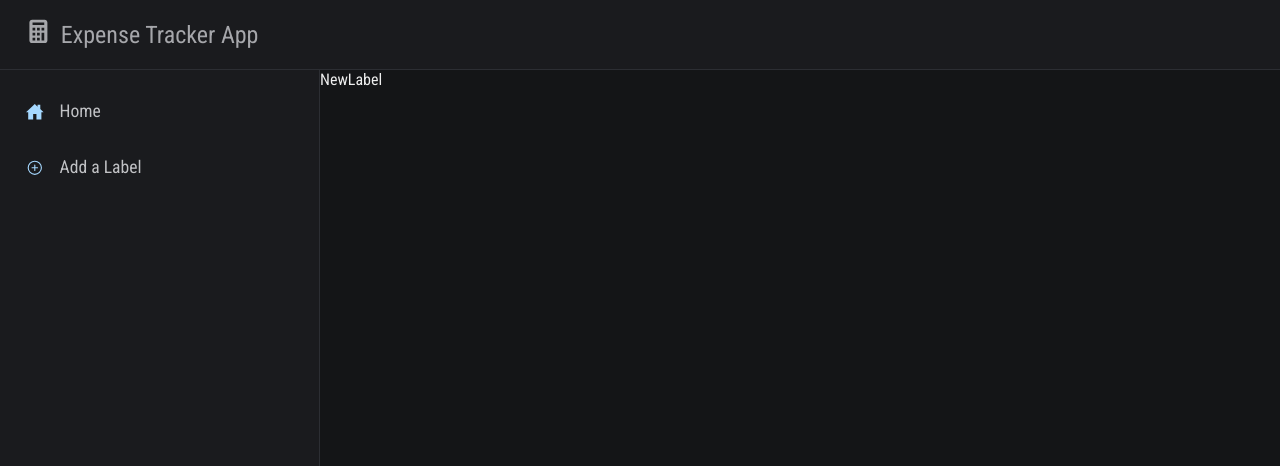
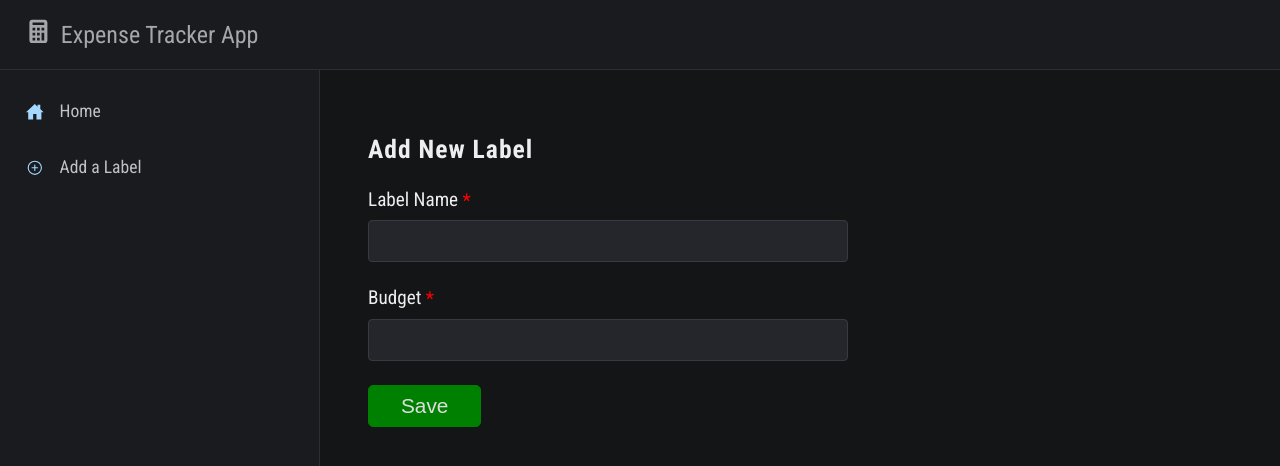
Before and after one commit to ShivaBhattarai404/test, a React (Create React App) app: page /new in a window 1280 px wide. Shown: the top 466 px of the page. Built offline with nearby package versions, Linux system fonts and the light colour scheme.

Commit message:
Add addLabel component to NewLabel with action method

```diff
--- a/src/App.js
+++ b/src/App.js
@@ -2,7 +2,7 @@ import { RouterProvider, createBrowserRouter } from "react-router-dom";
 import Root from "./Pages/Root";
 import Error from "./Pages/Error";
 import Home from "./Pages/Home";
-import NewLabel from "./Pages/NewLabel";
+import NewLabel, {action as newLabelAction} from "./Pages/NewLabel";
 import Label, {action as labelAction} from "./Pages/Label";
 
 function App() {
@@ -18,7 +18,8 @@ function App() {
         },
         {
           path: "/new",
-          element: <NewLabel />
+          element: <NewLabel />,
+          action: newLabelAction,
         },
         {
           path: "/label/:labelId",
--- a/src/Pages/NewLabel.jsx
+++ b/src/Pages/NewLabel.jsx
@@ -1,9 +1,18 @@
-import React from 'react'
+import { json } from "react-router-dom";
+import AddLabel from "../Components/Label/AddLabel/AddLabel";
 
 const NewLabel = () => {
-  return (
-    <div>NewLabel</div>
-  )
-}
+  return <AddLabel />;
+};
 
-export default NewLabel
+export const action = async ({ params, request }) => {
+  const formData = await request.formData();
+  const name = formData.get("labelName");
+  const budget = formData.get("labelBudget");
+
+  console.log({name, budget});
+  return json({name, budget})
+};
+
+
+export default NewLabel;
```
